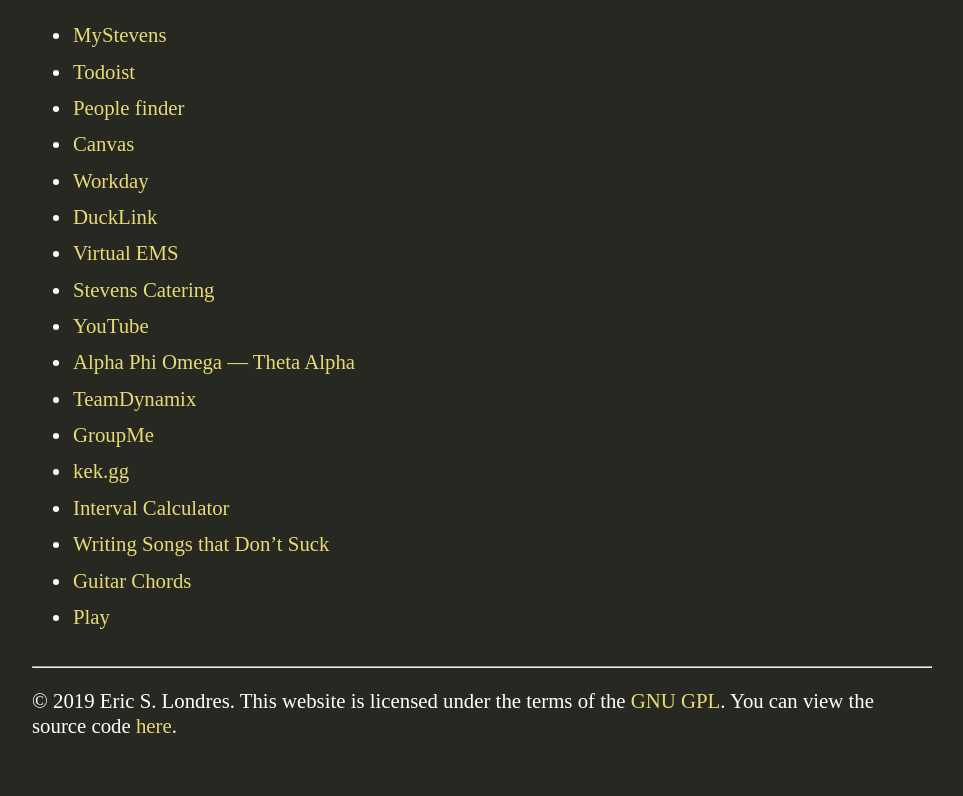
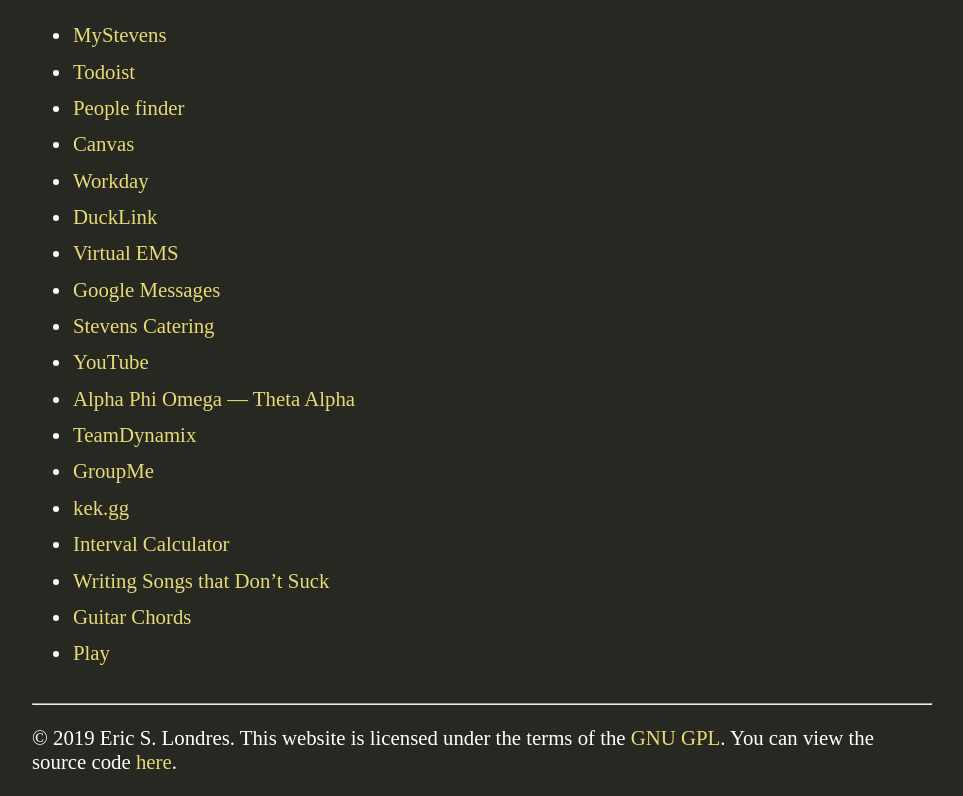
Before and after one commit to slondr/slondr.gitlab.io, a Jekyll site: the page built from favorites.md, in a window 1280 px wide, cut to the strip 151-947 px from the top of the page. Shown: the whole strip, without its empty margins (158-1121 px from the left). Built offline with Jekyll 4.4.1, drawn with Linux system fonts in a browser that asks for light colours; before the commit the page ends 911 px from its top, so only the background shows below that.

Commit message:
added google messages link

```diff
--- a/_data/favorites.yml
+++ b/_data/favorites.yml
@@ -12,6 +12,8 @@
   link: https://ducklink.stevens.edu/
 - title: Virtual EMS
   link: https://emsweb.stevens.edu/VirtualEMS/
+- title: Google Messages
+  link: https://messages.google.com/web/
 - title: Stevens Catering
   link: http://stevens.e-cater.com/default.php
 - title: YouTube
```
